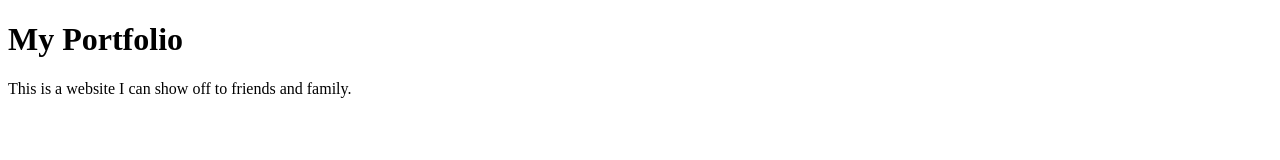
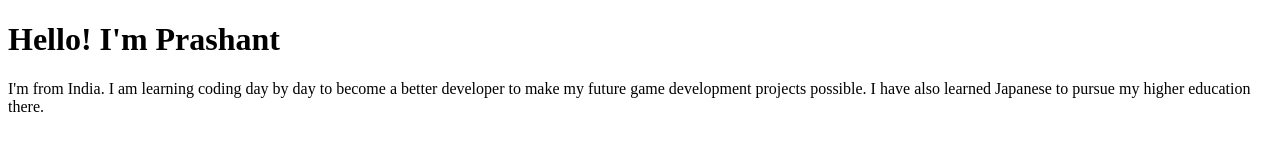
Before and after one commit to prashant2007n-collab/my-portfolio, a plain HTML site: page index.html in a window 1280 px wide. Drawn offline with Linux system fonts and the light colour scheme.

Commit message:
Improving

```diff
--- a/index.html
+++ b/index.html
@@ -1,10 +1,10 @@
 <!DOCTYPE html>
 <html>
 	<head>
-		<title>My Portfolio</title>
+		<title>Prosh Portfolio</title>
 	</head>
 	<body>
-		<h1>My Portfolio</h1>
-		<p>This is a website I can show off to friends and family.</p>
+		<h1>Hello! I'm Prashant</h1>
+		<p>I'm from India. I am learning coding day by day to become a better developer to make my future game development projects possible. I have also learned Japanese to pursue my higher education there.</p>
 	</body>
 </html>
```
